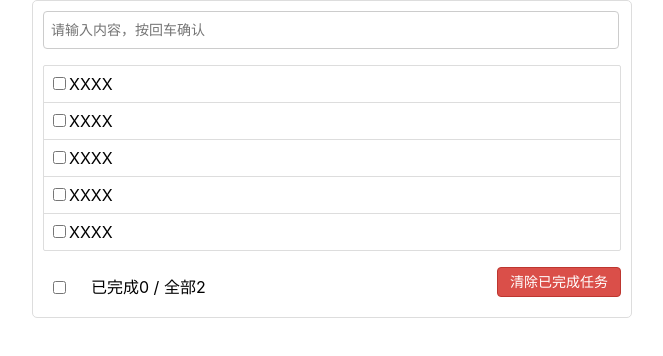
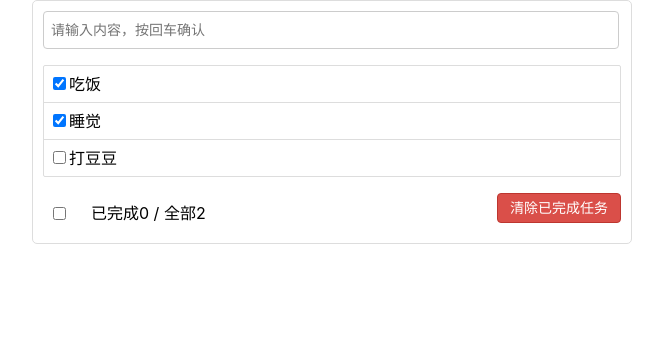
Before and after one commit to pollylii/todolist, a React (Create React App) app: page / in a window 1280 px wide. Shown: the top 356 px of the page, without its empty margins (308-971 px from the left). Built offline with nearby package versions, Linux system fonts and the light colour scheme.

Commit message:
初始化动态列表

```diff
--- a/src/App.js
+++ b/src/App.js
@@ -3,16 +3,25 @@ import List from './components/List'
 import Footer from './components/Footer'
 import './App.css';
 
-function App() {
+import React, { Component } from 'react'
+
+export default class App extends Component {
+  // 初始化状态
+  state = {todos:[
+    {id:'001',name:'吃饭',done:true},
+    {id:'002',name:'睡觉',done:true},
+    {id:'003',name:'打豆豆',done:false},
+  ]}
+  render() {
+    const { todos } = this.state
     return (
       <div className="todo-container">
         <div className="todo-wrap">
           <Header />
-        <List />
+          <List todos={todos}/>
           <Footer />
         </div>
       </div>
     );
   }
-
-export default App;
+}
--- a/src/components/Item/index.jsx
+++ b/src/components/Item/index.jsx
@@ -3,11 +3,12 @@ import './index.css'
 
 export default class Item extends Component {
     render() {
+        const {name,done} = this.props
         return (
             <li>
                 <label>
-                    <input type="checkbox" />
-                    <span>XXXX</span>
+                    <input type="checkbox" defaultChecked={done} />
+                    <span>{name}</span>
                 </label>
                 <button className="btn btn-danger" style={{display:'none'}}>删除</button>
             </li>
--- a/src/components/List/index.jsx
+++ b/src/components/List/index.jsx
@@ -4,13 +4,15 @@ import './index.css'
 
 export default class List extends Component {
     render() {
+        const {todos} = this.props
         return (
             <ul className="todo-list">
-               <Item/>
-               <Item/>
-               <Item/>
-               <Item/>
-               <Item/>
+              {
+                  todos.map((todo) => {
+                    //   return <Item key={todo.id} id={todo.id} name={todo.name}/>
+                      return <Item key={todo.id} {...todo}/>
+                  })
+              }
             </ul>
         )
     }
```
Also changed, not shown: 1 other file (tests, documents, lock files or other folders). Lines whose indentation alone changed are shown as unchanged.
